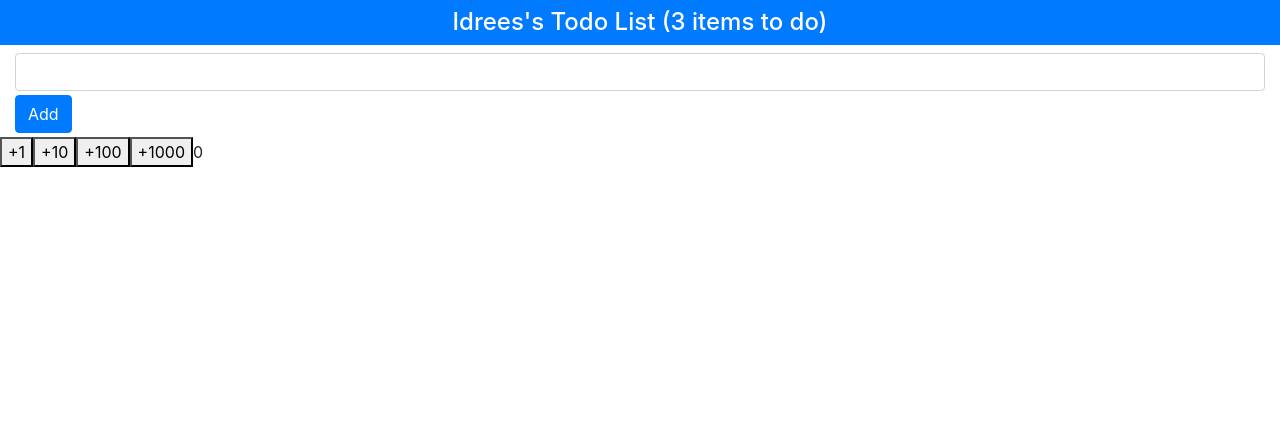
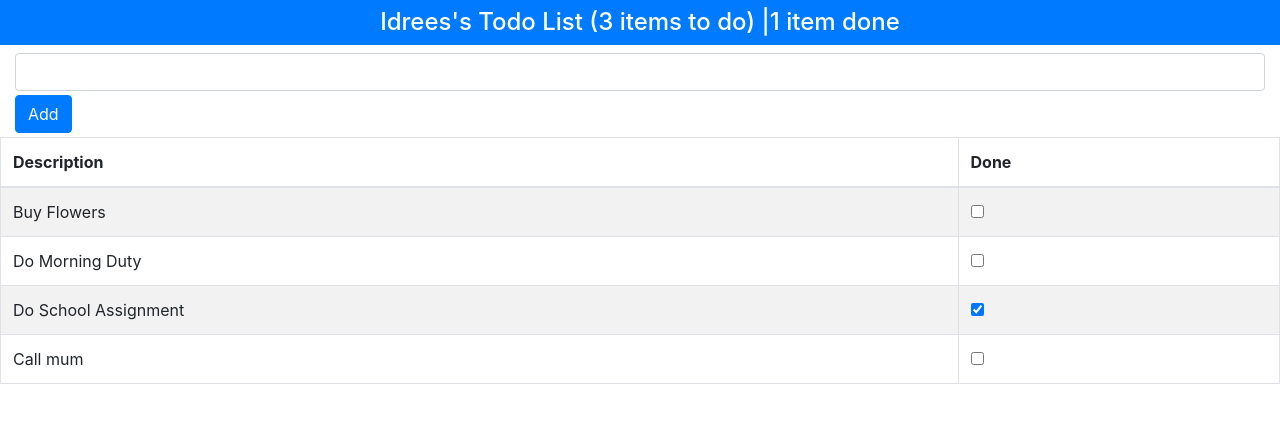
Before and after one commit to dejimania/react-todolist, a React (Create React App) app: page / in a window 1280 px wide. Shown: the top 422 px of the page. Built offline with nearby package versions, Linux system fonts and the light colour scheme.

Commit message:
Display To-Do Items in the App component

```diff
--- a/public/index.html
+++ b/public/index.html
@@ -24,7 +24,7 @@
       work correctly both with client-side routing and a non-root public URL.
       Learn how to configure a non-root public URL by running `npm run build`.
     -->
-    <title>React App</title>
+    <title>TODO List App</title>
   </head>
   <body>
     <noscript>You need to enable JavaScript to run this app.</noscript>
--- a/src/App.js
+++ b/src/App.js
@@ -36,6 +36,26 @@
     }
   }
 
+  toggleTodo = (todo) => {
+    return this.setState({
+      todoItems: this.state.todoItems.map(item => item.action === todo.action ?
+        { ...item, done: !item.done } : item )
+    });
+  }
+
+  todoTableRows = () => {
+    return this.state.todoItems.map(item => {
+       return <tr key={item.action}>
+        <td>{item.action}</td>
+        <td>
+          <input type="checkbox" checked={item.done}
+            onChange={ () => this.toggleTodo(item) }
+          />
+        </td>
+      </tr>;
+    });
+  }
+
   changeStateData = () => {
     this.setState({
       userName: this.state.userName === 'Idrees' ? 'Aliza' : 'Idrees',
@@ -46,7 +66,8 @@
       <div className="App">
         <h4 className="bg-primary text-white text-center p-2">
           { this.state.userName }'s Todo List
-          ({ this.state.todoItems.filter(t => !t.done).length} items to do)
+          ({ this.state.todoItems.filter(t => !t.done).length} items to do) |
+          { this.state.todoItems.filter(t => t.done).length} item done
         </h4>
         {/* <button className="btm btn-primary m-2" onClick={this.changeStateData}>
           Change
@@ -62,7 +83,16 @@
             >Add</button>
           </div>
         </div>
-        <Button></Button>
+        <table className="table table-striped table-bordered">
+          <thead>
+            <tr>
+              <th>Description</th>
+              <th>Done</th>
+            </tr>
+          </thead>
+          <tbody>{ this.todoTableRows() }</tbody>
+        </table>
+        {/* <Button></Button> */}
       </div>
     );
   }
```
